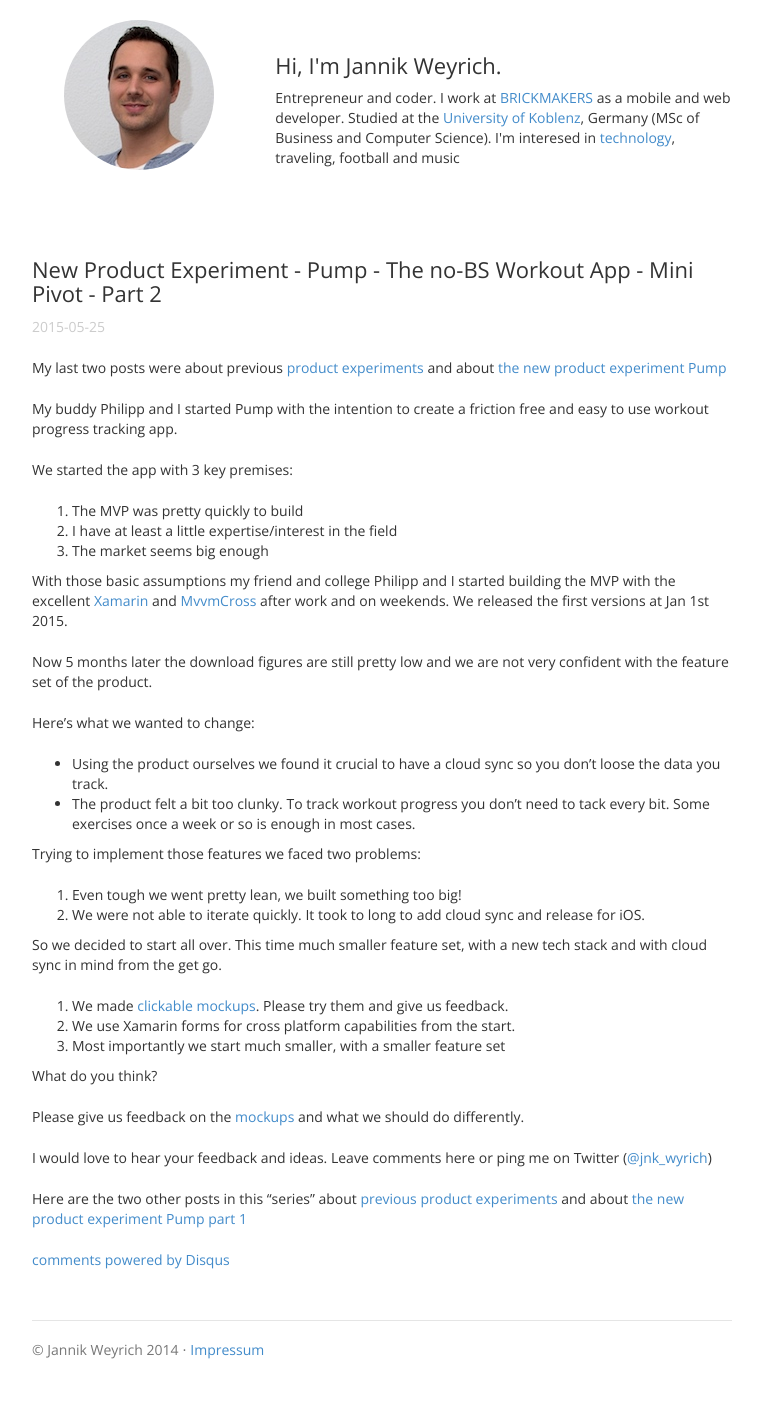
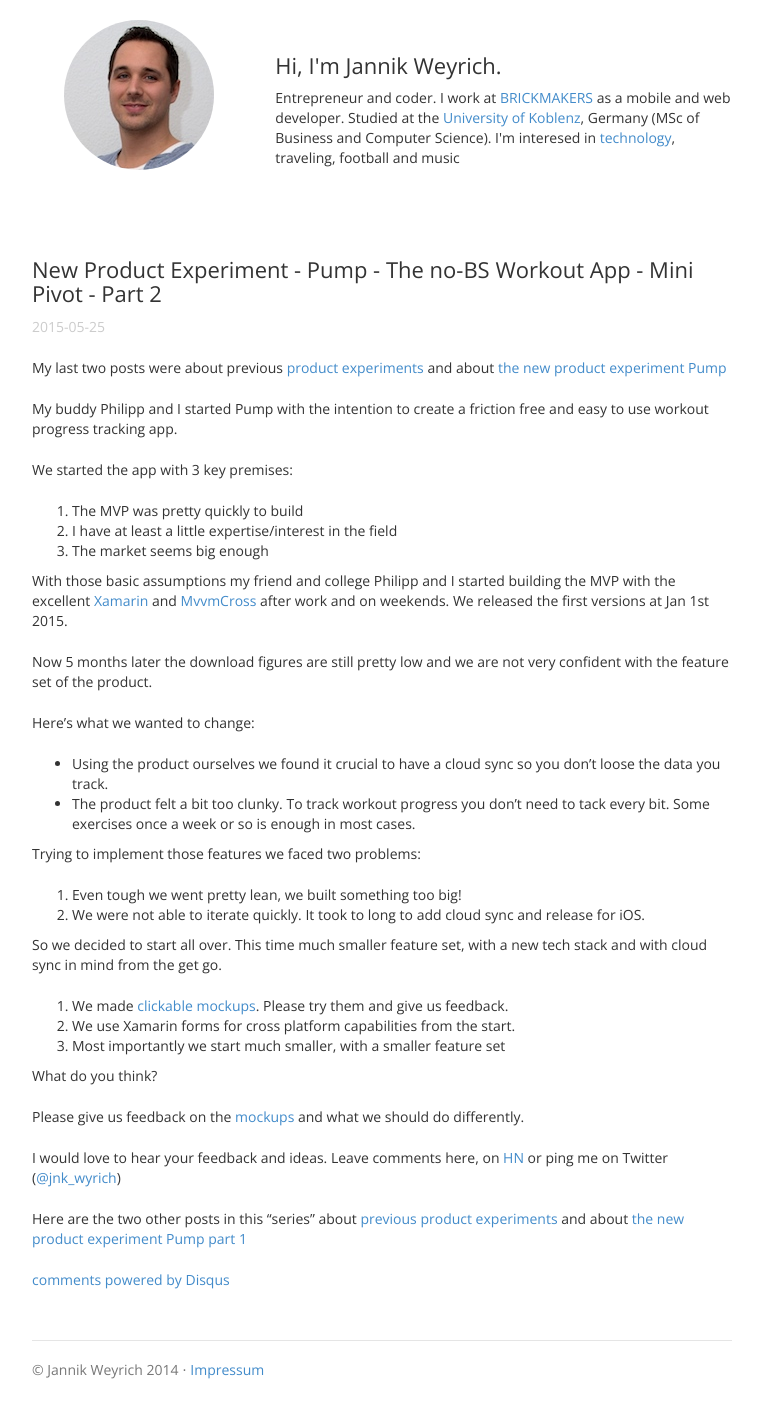
Before and after one commit to jnkwrych/jnkwrych.github.io, a Jekyll site: the page built from _posts/2015-05-25-new-product-experiment-pump-the-no-bs-workout-app-mini-pivot-part-2.md, in a window 1280 px wide. Shown: the whole page, without its empty margins (258-1021 px from the left). Built offline with Jekyll 4.4.1, drawn with Linux system fonts in a browser that asks for light colours; Markdown is read by kramdown in place of the engine named in the settings; comment, search, counter and statistics services are not loaded.

```diff
--- a/_posts/2015-05-25-new-product-experiment-pump-the-no-bs-workout-app-mini-pivot-part-2.md
+++ b/_posts/2015-05-25-new-product-experiment-pump-the-no-bs-workout-app-mini-pivot-part-2.md
@@ -38,7 +38,7 @@ What do you think?
 
 Please give us feedback on the [mockups](https://moqups.com/j7nn7k/vTLuv5CV) and what we should do differently.
 
-I would love to hear your feedback and ideas. Leave comments here or ping me on Twitter ([@jnk_wyrich](http://twitter.com/jnk_wyrch))
+I would love to hear your feedback and ideas. Leave comments here, on [HN](https://news.ycombinator.com/item?id=9599685) or ping me on Twitter ([@jnk_wyrich](http://twitter.com/jnk_wyrch))
 
 
 Here are the two other posts in this "series" about [previous product experiments](http://jannikweyrich.com/blog/2015/03/23/product-experiments-successes-and-fails.html) and about [the new product experiment Pump part 1](http://jannikweyrich.com/blog/2015/03/23/new-product-experiment-pump-the-no-bs-workout-app-part-1.html)
```
